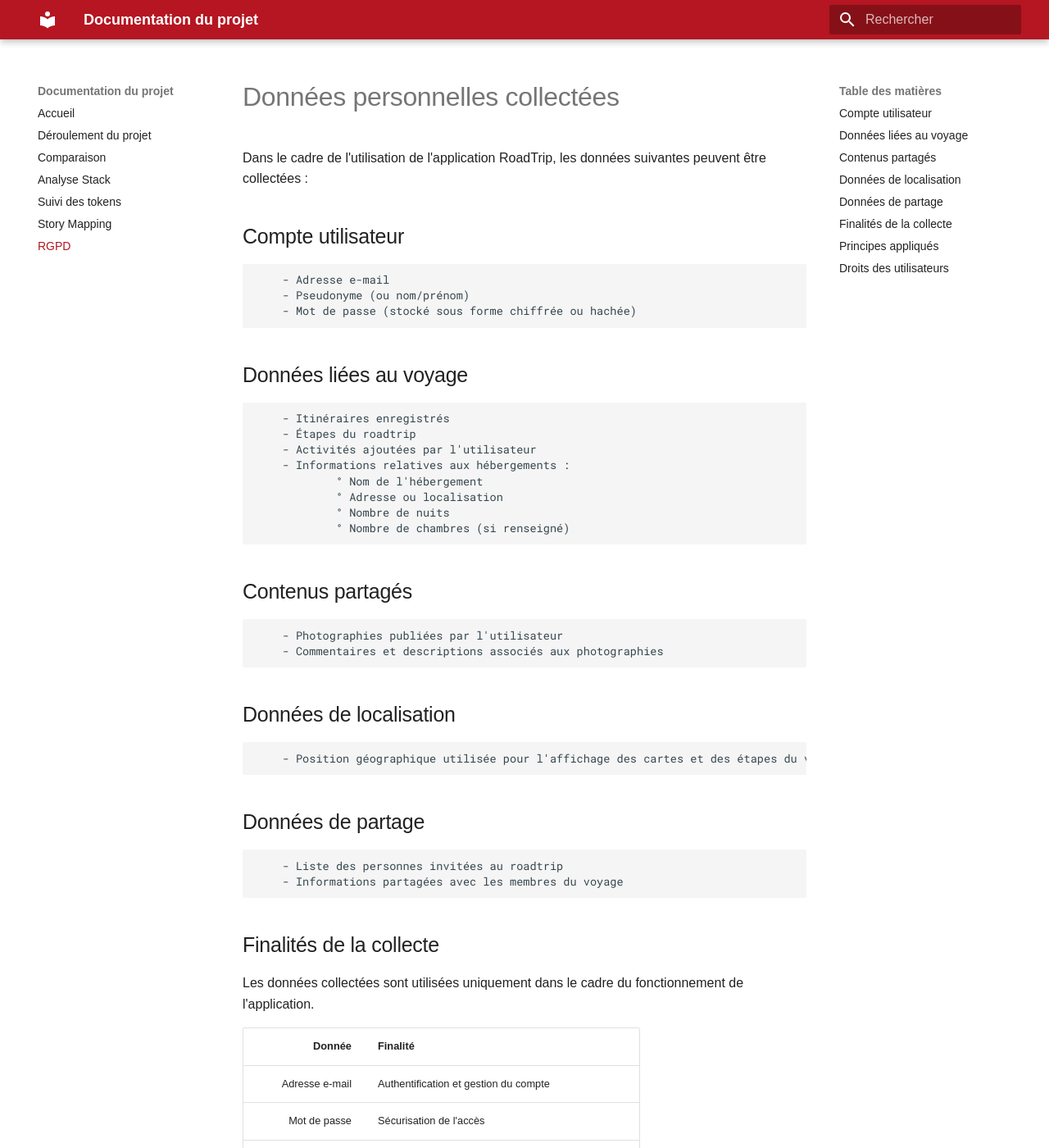
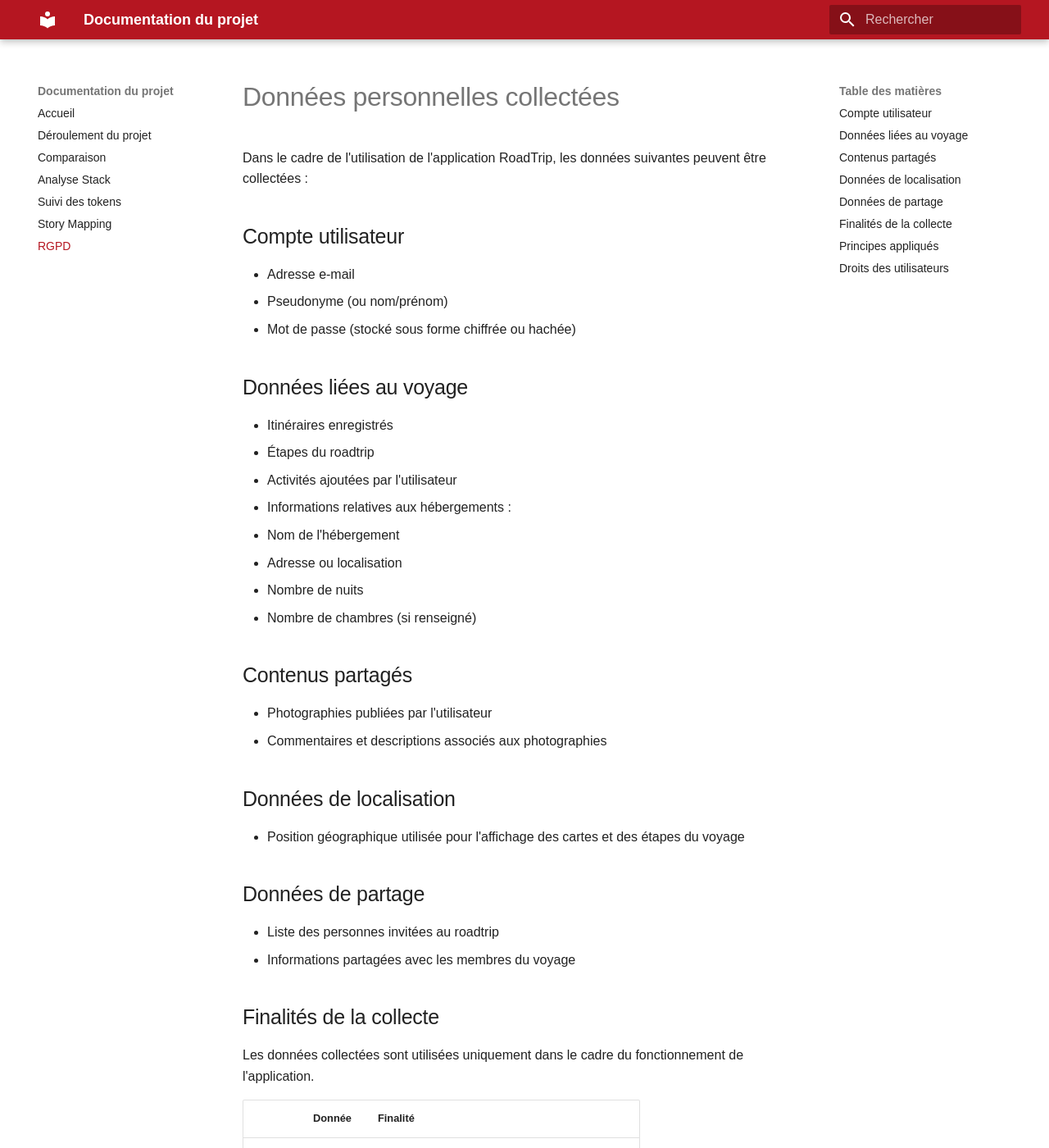
Before and after one commit to Les-Baroudeurs-du-Bit/mkdocs, an MkDocs documentation site: the page built from docs/RGPD.md, in a window 1280 px wide and 1400 px high. Shown: the whole window at 82% size. Built offline with MkDocs 1.6.1 and Material for MkDocs 9.7.7, drawn with Linux system fonts in a browser that asks for light colours; some web fonts are replaced; some of the changed text lies outside the part shown.

```diff
--- a/docs/RGPD.md
+++ b/docs/RGPD.md
@@ -4,30 +4,30 @@
 Dans le cadre de l'utilisation de l'application RoadTrip, les données suivantes peuvent être collectées :
 
 ## Compte utilisateur
-        - Adresse e-mail
-        - Pseudonyme (ou nom/prénom)
-        - Mot de passe (stocké sous forme chiffrée ou hachée)
+- Adresse e-mail
+- Pseudonyme (ou nom/prénom)
+- Mot de passe (stocké sous forme chiffrée ou hachée)
 
 ## Données liées au voyage
-        - Itinéraires enregistrés
-        - Étapes du roadtrip
-        - Activités ajoutées par l'utilisateur
-        - Informations relatives aux hébergements :
-                ° Nom de l'hébergement
-                ° Adresse ou localisation
-                ° Nombre de nuits
-                ° Nombre de chambres (si renseigné)
+- Itinéraires enregistrés
+- Étapes du roadtrip
+- Activités ajoutées par l'utilisateur
+- Informations relatives aux hébergements :
+  - Nom de l'hébergement
+  - Adresse ou localisation
+  - Nombre de nuits
+  - Nombre de chambres (si renseigné)
 
 ## Contenus partagés
-        - Photographies publiées par l'utilisateur
-        - Commentaires et descriptions associés aux photographies
+- Photographies publiées par l'utilisateur
+- Commentaires et descriptions associés aux photographies
 
 ## Données de localisation
-        - Position géographique utilisée pour l'affichage des cartes et des étapes du voyage
+- Position géographique utilisée pour l'affichage des cartes et des étapes du voyage
 
 ## Données de partage
-        - Liste des personnes invitées au roadtrip
-        - Informations partagées avec les membres du voyage
+- Liste des personnes invitées au roadtrip
+- Informations partagées avec les membres du voyage
 
 ## Finalités de la collecte
 Les données collectées sont utilisées uniquement dans le cadre du fonctionnement de l'application.
@@ -46,17 +46,17 @@ Les données collectées sont utilisées uniquement dans le cadre du fonctionnem
 ## Principes appliqués
 L'application applique les principes suivants :
 
-        - Collecte uniquement des données nécessaires au fonctionnement du service.
-        - Aucune utilisation commerciale des données.
-        - Accès restreint aux données des utilisateurs autorisés.
-        - Consentement demandé avant l'utilisation de la géolocalisation ou de l'appareil photo.
-        - Possibilité de supprimer son compte et ses données.
+- Collecte uniquement des données nécessaires au fonctionnement du service.
+- Aucune utilisation commerciale des données.
+- Accès restreint aux données des utilisateurs autorisés.
+- Consentement demandé avant l'utilisation de la géolocalisation ou de l'appareil photo.
+- Possibilité de supprimer son compte et ses données.
 
 ## Droits des utilisateurs
 Conformément au RGPD, chaque utilisateur dispose :
 
-        - D'un droit d'accès à ses données ;
-        - D'un droit de rectification ;
-        - D'un droit à l'effacement ;
-        - D'un droit à la portabilité de ses données ;
-        - D'un droit de retrait de son consentement.
+- D'un droit d'accès à ses données ;
+- D'un droit de rectification ;
+- D'un droit à l'effacement ;
+- D'un droit à la portabilité de ses données ;
+- D'un droit de retrait de son consentement.
```
